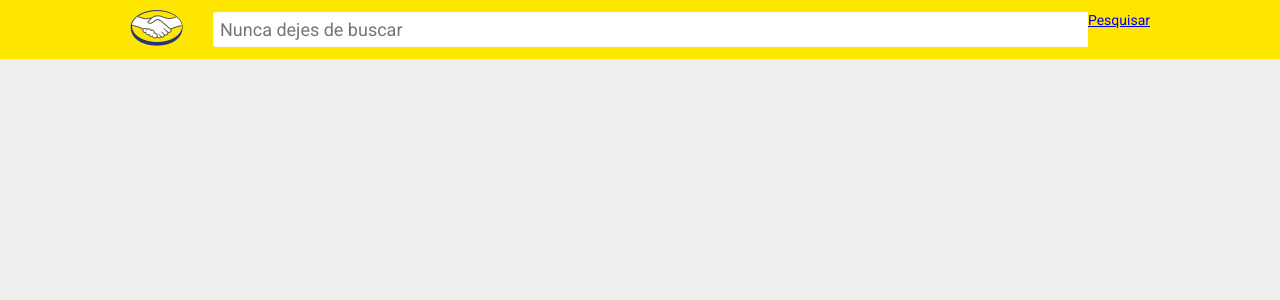
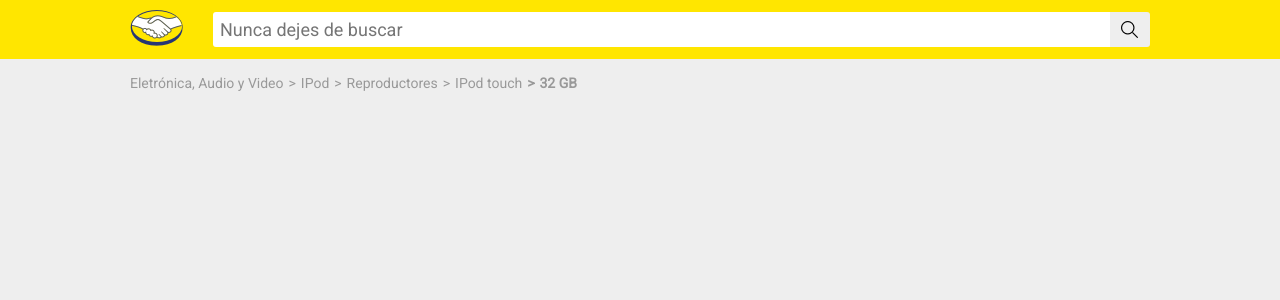
Before and after one commit to rigote/meli, a React (Create React App) app: page /item/1 in a window 1280 px wide. Shown: the top 300 px of the page. Built offline with nearby package versions, Linux system fonts and the light colour scheme; no server answers.

Commit message:
Ajustando busca e rotas

```diff
--- a/src/components/Header/index.js
+++ b/src/components/Header/index.js
@@ -21,7 +21,7 @@
             placeholder="Nunca dejes de buscar"
             onChange={e => setTerm(e.target.value)}
           />
-          <Link to={`/search?q=${term}`}>Pesquisar</Link>
+          <Link to={`/search/${term}`}>Pesquisar</Link>
         </Search>
       </div>
     </Container>
--- a/src/components/Header/styles.js
+++ b/src/components/Header/styles.js
@@ -33,7 +33,7 @@
     border-radius: 3px 0 0 3px;
   }
 
-  button {
+  a {
     border: none;
     text-indent: -9999px;
     background: #eee url(${search}) no-repeat center center;
--- a/src/pages/Home/index.js
+++ b/src/pages/Home/index.js
@@ -3,9 +3,5 @@
 import { Container } from './styles'
 
 export default function Home() {
-  return (
-    <Container>
-      <h1>Olá Mundo</h1>
-    </Container>
-  )
+  return <Container></Container>
 }
--- a/src/pages/Search/index.js
+++ b/src/pages/Search/index.js
@@ -1,5 +1,6 @@
 import React, { useState, useEffect } from 'react'
-import { Link, useLocation } from 'react-router-dom'
+
+import { Link, useParams } from 'react-router-dom'
 
 import { Container } from './styles'
 
@@ -7,55 +8,57 @@
 import shipping from '../../assets/images/ic_shipping.png'
 
 import api from '../../services/api'
+import { formatPrice } from '../../utils/format'
 
-export default function Search() {
-  const { products, setProducts } = useState([])
-  const { q } = URLSearchParams()
-  console.log(useLocation().search)
+function Search() {
+  const { term } = useParams()
+  const [products, setProducts] = useState([])
 
   useEffect(() => {
     async function loadProduct() {
-      const response = await api.get(`/sites/MLB/search?q=${q}`)
-      console.log(response)
+      const response = await api.get(`/sites/MLB/search?q=${term}`)
 
-      setProducts(response.data.results)
+      const data = response.data.results.map(product => ({
+        ...product,
+        priceFormatted: formatPrice(product.price),
+      }))
+
+      setProducts(data)
     }
 
     loadProduct()
-  }, [q, setProducts])
+  }, [products, term])
 
   return (
     <Container>
       <Breadcrumbs />
-
       <div className="container">
-        {products.map(product => (
-          <Link to={`/Details/${product.id}`}>
-            <div className="wrap" key={product.id}>
+        {products.slice(0, 4).map(p => (
+          <div className="wrap" key={p.id}>
             <div className="product-picture">
-                <img
-                  src={product.thumbnail.replace('-I.', '-O.')}
-                  alt={product.title}
-                />
+              <Link to={`/item/${p.id}`}>
+                <img src={p.thumbnail.replace('-I.', '-O.')} alt={p.title} />
+              </Link>
             </div>
             <div>
               <p>
                 <strong>
-                    {product.price}
-                    {product.shipping.free_shipping ? (
+                  {p.priceFormatted}
+                  {p.shipping.free_shipping ? (
                     <img src={shipping} alt="Frete Grátis" />
                   ) : (
                     ''
                   )}
                 </strong>
-                  <small>{product.address.state_name}</small>
+                <small>{p.address.state_name}</small>
               </p>
-                <span>{product.title}</span>
+              <span>{p.title}</span>
             </div>
           </div>
-          </Link>
         ))}
       </div>
     </Container>
   )
 }
+
+export default Search
--- a/src/pages/Search/styles.js
+++ b/src/pages/Search/styles.js
@@ -22,16 +22,20 @@
 
       .product-picture {
         display: flex;
-        align-items: center;
-        border-radius: 4px;
+        justify-content: center;
         margin-right: 16px;
         margin-bottom: 16px;
-        width: 190px;
-        height: 180px;
+        max-width: 180px;
+        max-height: 180px;
 
-        img {
-          width: 180px;
-          height: auto;
+        a {
+          img {
+            max-width: 180px;
+            max-height: 180px;
+            width: auto;
+            height: auto;
+            border-radius: 4px;
+          }
         }
       }
 
--- a/src/routes.js
+++ b/src/routes.js
@@ -9,8 +9,8 @@
   return (
     <Switch>
       <Route path="/" exact component={Home} />
-      <Route path="/details/:id" component={Details} />
-      <Route path="/search?q=:id" component={Search} />
+      <Route path="/item/:id" exact component={Details} />
+      <Route path="/search/:term" component={Search} />
     </Switch>
   )
 }
--- /dev/null
+++ b/src/utils/format.js
@@ -0,0 +1,4 @@
+export const { format: formatPrice } = new Intl.NumberFormat('pt-BR', {
+  style: 'currency',
+  currency: 'BRL',
+})
```
Lines whose indentation alone changed are shown as unchanged.
